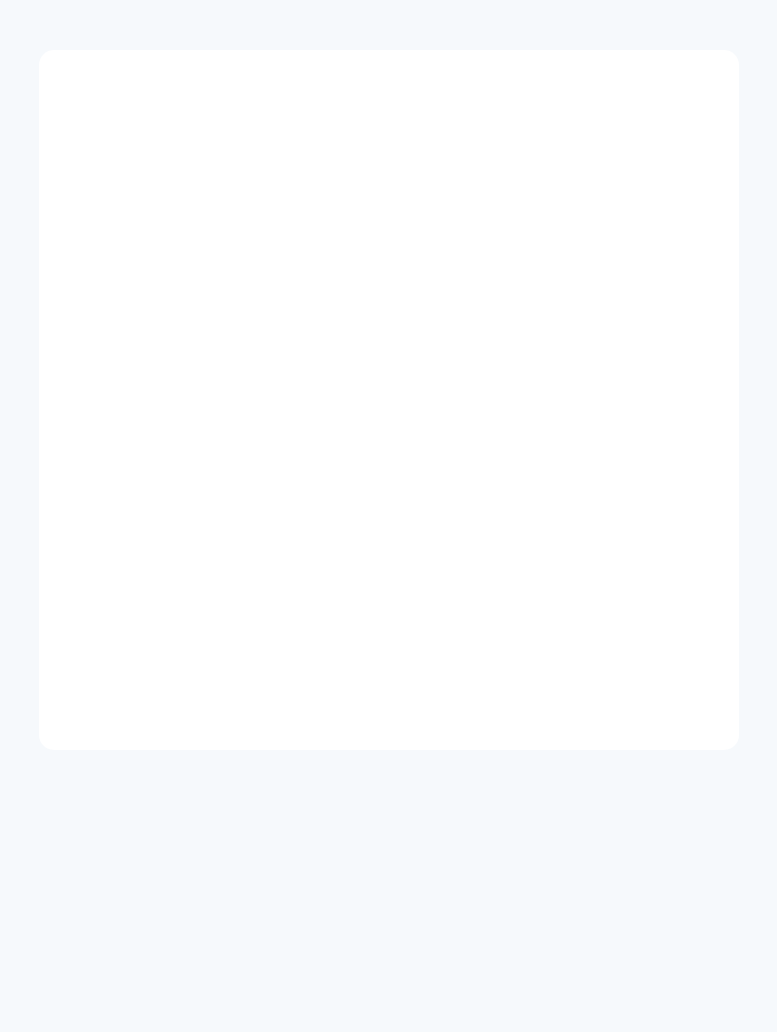
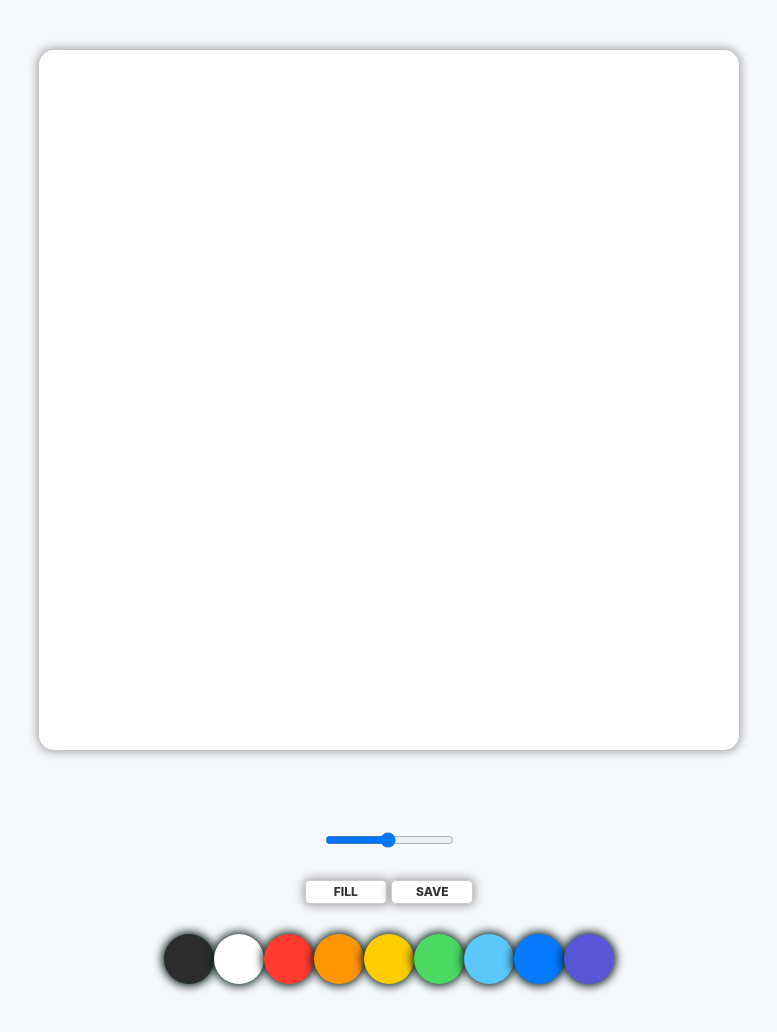
Before and after one commit to jinwon93/paintjs, a plain HTML site: page index.html in a window 1280 px wide. Shown: the whole page, without its empty margins (251-1028 px from the left). Before the commit the page ends 800 px from the top, so only its background shows below. Drawn offline with Linux system fonts and the light colour scheme.

Commit message:
2020-07-10

```diff
--- a/app.js
+++ b/app.js
@@ -0,0 +1,10 @@
+const canvas = document.getElementById("jsCanvas");
+
+function onMouseMove(event){
+    console.log(event);
+}
+
+
+if (canvas) {
+    canvas.addEventListener("mousemove", onMouseMove);
+}
--- a/index.html
+++ b/index.html
@@ -7,9 +7,32 @@
      <title>PaintJS</title>
  </head>
  <body>
-     <canvas id="JsCanvas"class="canvas">
-
-     </canvas>
+     <canvas id="JsCanvas"class="canvas"></canvas>
+     <div class="controls">
+         <div class="controls__range">
+             <input type="range" id="jsRange"
+             min="0.1"
+             max="5.0"
+             value="2.5"
+             step="0.1"
+             />
+         </div>
+         <div class="controls__btns">
+             <button id="jsMode">Fill</button>
+             <button id="jsSave">Save</button>
+         </div>
+     <div class="controls__colors" id="jsColors">
+         <div class="controls__color" style="background-color: #2c2c2c;"></div>
+         <div class="controls__color" style="background-color: white;"></div>
+         <div class="controls__color" style="background-color: #ff3b30;"></div>
+         <div class="controls__color" style="background-color: #ff9500;"></div>
+         <div class="controls__color" style="background-color:#ffcc00 ;"></div>
+         <div class="controls__color" style="background-color: #4cd963;"></div>
+         <div class="controls__color" style="background-color:#5ac8fa ;"></div>
+         <div class="controls__color" style="background-color:#0579ff ;"></div>
+         <div class="controls__color" style="background-color:#5856d6 ;"></div>
+     </div>
+    </div>
      <script src="app.js"></script>
  </body>
  </html>
--- a/style.css
+++ b/style.css
@@ -1,11 +1,12 @@
 @import "reset.css";
+
 body{
     background-color: #f6f9fc;
     font-family: -apple-system, BlinkMacSystemFont, 'Segoe UI', Roboto, Oxygen, Ubuntu, Cantarell, 'Open Sans', 'Helvetica Neue', sans-serif;
     display: flex;
     flex-direction: column;
     align-items: center;
-    padding-top: 50px;
+    padding: 50px 0px;
 }
 
 .canvas{
@@ -13,5 +14,49 @@ body{
     height: 700px;
     background-color: white;
     border-radius: 15px;
-    box-shadow: yellow;
+    -webkit-box-shadow: 0 0 10px 2px #A6A2A3;
+    box-shadow: 0 0 10px 2px #A6A2A3;
 }
+.controls {
+    margin-top: 80px;
+    display: flex;
+    flex-direction: column;
+    align-items: center;
+}
+.controls .controls__btns{
+    margin-bottom: 30px;
+}
+.controls__btns button{
+    all:unset;
+    cursor: pointer;
+    background-color: white;
+    padding:  5px 0px;
+    width: 80px;
+    text-align: center;
+    border-radius: 5px;
+    -webkit-box-shadow: 0 0 10px 2px #A6A2A3;
+    box-shadow: 0 0 10px 2px #A6A2A3;
+    border:1px solid rgba(0, 0, 0, 0.2);
+    color:rgba(0, 0, 0, 0.8);
+    text-transform: uppercase;
+    font-weight: 800;
+    font-size: 12px;
+
+}
+.controls__btns button:active{
+    transform: scale(0.98);
+}
+.controls .controls__colors{
+    display: flex;
+}
+.controls__colors .controls__color{
+    width: 50px;
+    height: 50px;
+    border-radius: 25px;
+    cursor: pointer;
+    -webkit-box-shadow: 0 0 10px 2px #071C17;
+    box-shadow: 0 0 10px 2px #071C17;
+}
+.controls .controls__range{
+    margin-bottom:30px;
+}
```
